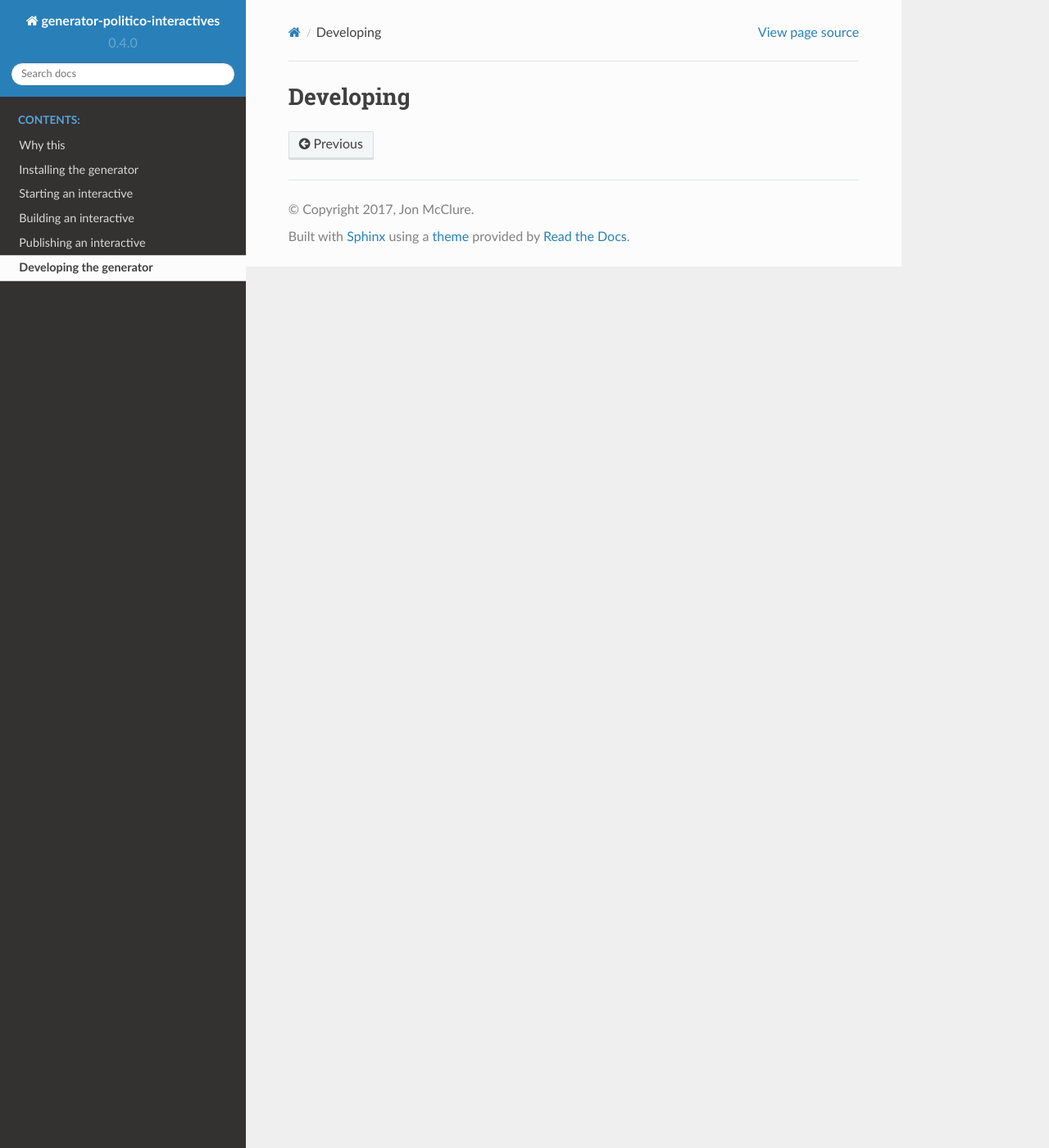
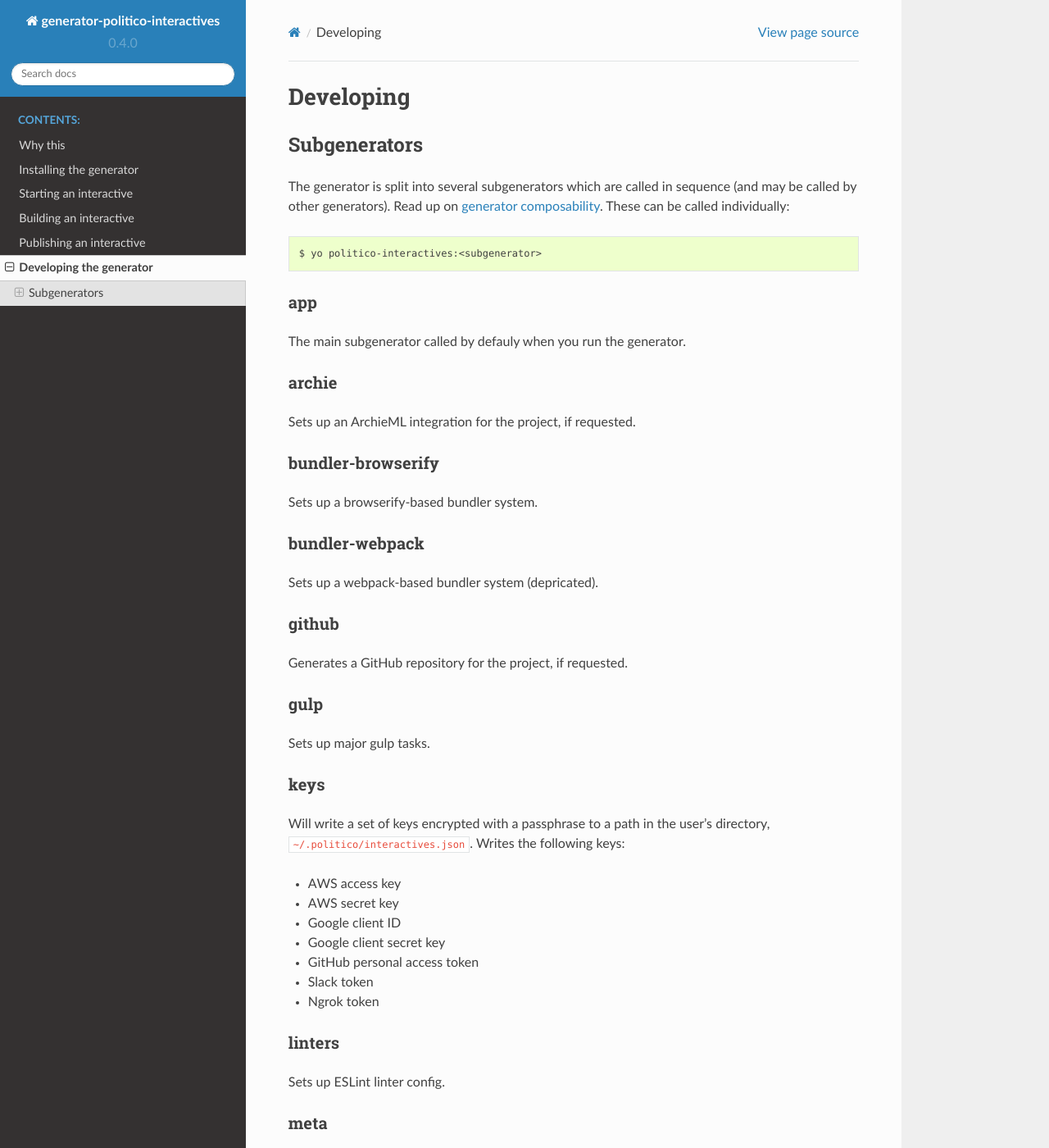
Before and after one commit to The-Politico/generator-politico-interactives, a Sphinx documentation site: the page built from docs/source/developing.rst, in a window 1280 px wide and 1400 px high. Shown: the whole window at 82% size. Built offline with Sphinx 7.4.7 and the Read the Docs theme 2.0.0, drawn with Linux system fonts in a browser that asks for light colours; some of the changed text lies outside the part shown.

Commit message:
more docs

```diff
--- a/docs/source/developing.rst
+++ b/docs/source/developing.rst
@@ -1,2 +1,79 @@
 Developing
 ==========
+
+Subgenerators
+-------------
+
+The generator is split into several subgenerators which are called in sequence  (and may be called by other generators). Read up on `generator composability <http://yeoman.io/authoring/composability.html>`_. These can be called individually:
+
+::
+
+  $ yo politico-interactives:<subgenerator>
+
+app
+'''
+
+The main subgenerator called by defauly when you run the generator.
+
+archie
+''''''
+
+Sets up an ArchieML integration for the project, if requested.
+
+bundler-browserify
+''''''''''''''''''
+
+Sets up a browserify-based bundler system.
+
+bundler-webpack
+'''''''''''''''
+
+Sets up a webpack-based bundler system (depricated).
+
+github
+''''''
+
+Generates a GitHub repository for the project, if requested.
+
+gulp
+''''
+
+Sets up major gulp tasks.
+
+keys
+''''
+
+Will write a set of keys encrypted with a passphrase to a path in the user's directory, ``~/.politico/interactives.json``. Writes the following keys:
+
+- AWS access key
+- AWS secret key
+- Google client ID
+- Google client secret key
+- GitHub personal access token
+- Slack token
+- Ngrok token
+
+linters
+'''''''
+
+Sets up ESLint linter config.
+
+meta
+''''
+
+Writes meta file.
+
+passphrase
+''''''''''
+
+Uses your passphrase to try to decrypt keys file.
+
+styles
+''''''
+
+Writes scss directory.
+
+templates
+'''''''''
+
+Writes HTML directories.
```
Also changed, not shown: docs/source/why.rst (+15 -11 lines).
